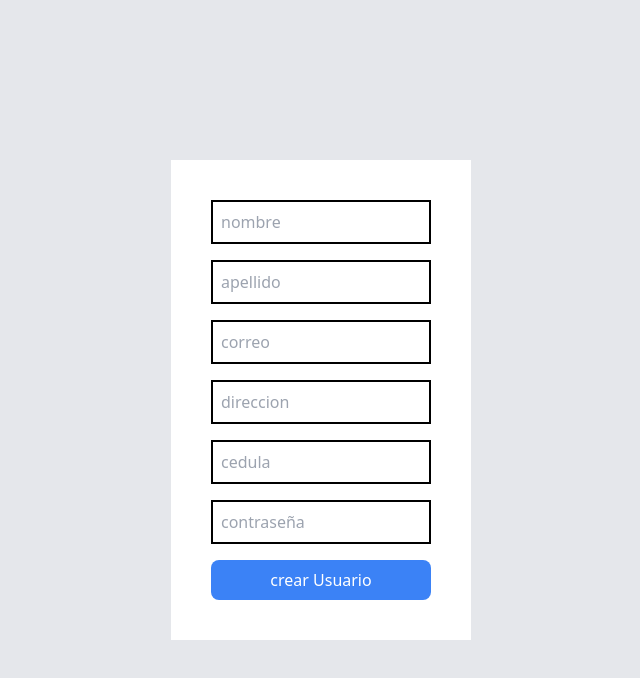
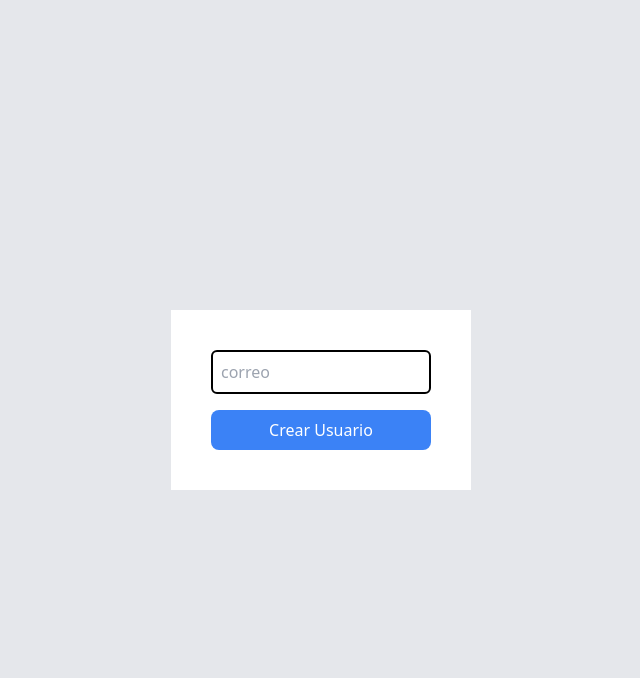
Before and after one commit to davidp21/arci-prueba, a Vue app: page /login in a window 1280 px wide. Shown: the top 678 px of the page, without its empty margins (319-959 px from the left). Built offline with nearby package versions, Linux system fonts and the light colour scheme.

Commit message:
modificaciones

```diff
--- a/src/App.vue
+++ b/src/App.vue
@@ -1,7 +1,7 @@
 <script setup>
-import Header from '@/components/header/Header.vue'
-import Navbar from './components/header/Navbar.vue';
-import ProductCard from '@/components/Products/ProductCard.vue';
+// import Header from '@/components/header/Header.vue'
+// import Navbar from './components/header/Navbar.vue';
+// import ProductCard from '@/components/Products/ProductCard.vue';
 </script>
 
 <template>
--- a/src/components/header/NavbarDesktop.vue
+++ b/src/components/header/NavbarDesktop.vue
@@ -8,9 +8,9 @@
         <!-- Lista desplegable -->
         <ul
           class="absolute left-0 top-full mt-2 bg-white shadow-lg rounded-md opacity-0 invisible h-72 overflow-hidden overflow-y-scroll hover:cursor-pointer group-hover:opacity-100 group-hover:visible group-hover:flex flex-col transition-all ease-in-out z-10 w-48 py-2">
-          <li v-for="categoria, in categorias" :key="categoria.nombre"
+          <li v-for="categoria, in categorias" :key="categoria.nID_cat"
             class="px-4 py-2 hover:bg-gray-200 transition-all ease-out">
-            <router-link to="#">{{ categoria.nombre }}</router-link>
+            <router-link class="text-sm" to="#">{{ categoria.cNombre_cat }}</router-link>
           </li>
 
 
@@ -40,7 +40,7 @@
 </template>
 
 <script setup>
-import { ref } from "vue";
+import { ref,onMounted } from "vue";
 // import icono from "@/img/icono.png";
 import { Bars3Icon, ChevronDownIcon } from "@heroicons/vue/24/solid";
 import { BanknotesIcon } from "@heroicons/vue/24/outline";
--- a/src/pages/HomeView.vue
+++ b/src/pages/HomeView.vue
@@ -4,6 +4,9 @@
     <Navbar/>
     <Hero/>
     <Categories/>
+    <button @click="crearUsuario" class="bg-blue-500 text-white font-medium cursor-pointer p-2 rounded-lg">
+      crear usuarui
+    </button>
   </div>
 </template>
 
@@ -13,6 +16,30 @@ import Hero from '@/components/Hero.vue';
 import Header from '@/components/header/Header.vue';
 import Navbar from '@/components/header/Navbar.vue';
 import Categories from '@/components/Products/Categories.vue';
+
+const crearUsuario = async () => {
+  try {
+    const response = await fetch("http://arci.com.ve/api-rest/create_user.php",{
+      method: 'POST',
+      headers: {
+        'Content-Type': 'application/json',
+        'Accept': 'application/json'
+      },
+      body: JSON.stringify({
+        // nombre: nombre.value,//
+        // apellido: apellido.value,//
+        email: "david@gmail.com",
+        // cedula: cedula.value,
+        // contrasena: contrasena.value,
+        // direccion: direccion.value
+      })
+    });
+    const data = await response.json();
+    console.log(data);
+  } catch (error) {
+    console.log(error);
+  }
+}
 </script>
 
 
--- a/src/pages/LoginView.vue
+++ b/src/pages/LoginView.vue
@@ -1,54 +1,54 @@
 <template>
   <div class="w-full flex justify-center h-screen items-center bg-gray-200">
-    <form @submit.prevent="onSubmit" action="#" method="post" class="flex flex-col gap-4 w-[300px] bg-white p-10">
-      <input v-model="nombre" type="text" placeholder="nombre" class="border-2 border-black p-2">
-      <input v-model="apellido" type="text" placeholder="apellido" class="border-2 border-black p-2">
-      <input v-model="correo" type="text" placeholder="correo" class="border-2 border-black p-2">
-      <input v-model="cedula" type="email" placeholder="direccion" class="border-2 border-black p-2">
+    <form @submit.prevent="onSubmit" method="POST" class="flex flex-col gap-4 w-[300px] bg-white p-10">
+      <!-- <input v-model="nombre" type="text" placeholder="nombre" class="border-2 border-black p-2">
+      <input v-model="apellido" type="text" placeholder="apellido" class="border-2 border-black p-2"> -->
+      <input v-model="email" type="text" placeholder="correo" class="border-2 border-black p-2 outline-none rounded-md">
+      <!-- <input v-model="cedula" type="email" placeholder="direccion" class="border-2 border-black p-2">
       <input v-model="contrasena" type="text" placeholder="cedula" class="border-2 border-black p-2">
-      <input v-model="direccion" type="password" placeholder="contraseña" class="border-2 border-black p-2">
-      <input @click="crearUsuario" type="submit" value="crear Usuario" class="bg-blue-500 text-white font-medium cursor-pointer p-2 rounded-lg">
+      <input v-model="direccion" type="password" placeholder="contraseña" class="border-2 border-black p-2"> -->
+      <input @click="crearUsuario" type="submit" value="Crear Usuario" class="bg-blue-500 text-white font-medium cursor-pointer p-2 rounded-lg">
     </form>
-    <p>{{ nombre }}</p>
+
   </div>
 </template>
 
 
 <script setup>
 // import Header from '@/components/header/Header.vue';
+
 import { ref } from 'vue';
 
 let nombre = ref('');
 let apellido = ref('');
-let correo = ref('');
+let email = ref('');
 let cedula = ref('');
 let contrasena = ref('');
 let direccion = ref('');
 
 const crearUsuario = async () => {
-  const response = await fetch('http://localhost:3000/usuarios', {
+  try {
+    const response = await fetch("http://arci.com.ve/api-rest/create_user.php",{
       method: 'POST',
       headers: {
         'Content-Type': 'application/json',
         'Accept': 'application/json'
       },
       body: JSON.stringify({
-      nombre: nombre.value,
-      apellido: apellido.value,
-      correo: correo.value,
-      cedula: cedula.value,
-      contrasena: contrasena.value,
-      direccion: direccion.value
+        // nombre: nombre.value,//
+        // apellido: apellido.value,//
+        email: email.value,
+        // cedula: cedula.value,
+        // contrasena: contrasena.value,
+        // direccion: direccion.value
       })
     });
-  if (response.ok) {
     const data = await response.json();
-    console.log('Usuario creado:', data);
-  } else {
-    console.error('Error al crear el usuario:', response.statusText);
+    console.log(data);
+  } catch (error) {
+    console.log(error);
   }
 }
-
 </script>
 
 
--- a/src/router/index.js
+++ b/src/router/index.js
@@ -6,7 +6,7 @@ import ContactView from '@/pages/ContactView.vue'
 import LoginView from '@/pages/LoginView.vue'
 
 const routes = [
-  { path: '/', component: HomeView , name: 'home' },
+  { path: '/', component: HomeView, name: 'home' },
   { path: '/home', redirect: { name: 'home' } },
   { path: '/sobre nosotros', component: AboutView, name: 'about' },
   { path: '/contacto', component:ContactView, name: 'contact' },
```
Lines whose indentation alone changed are shown as unchanged.
